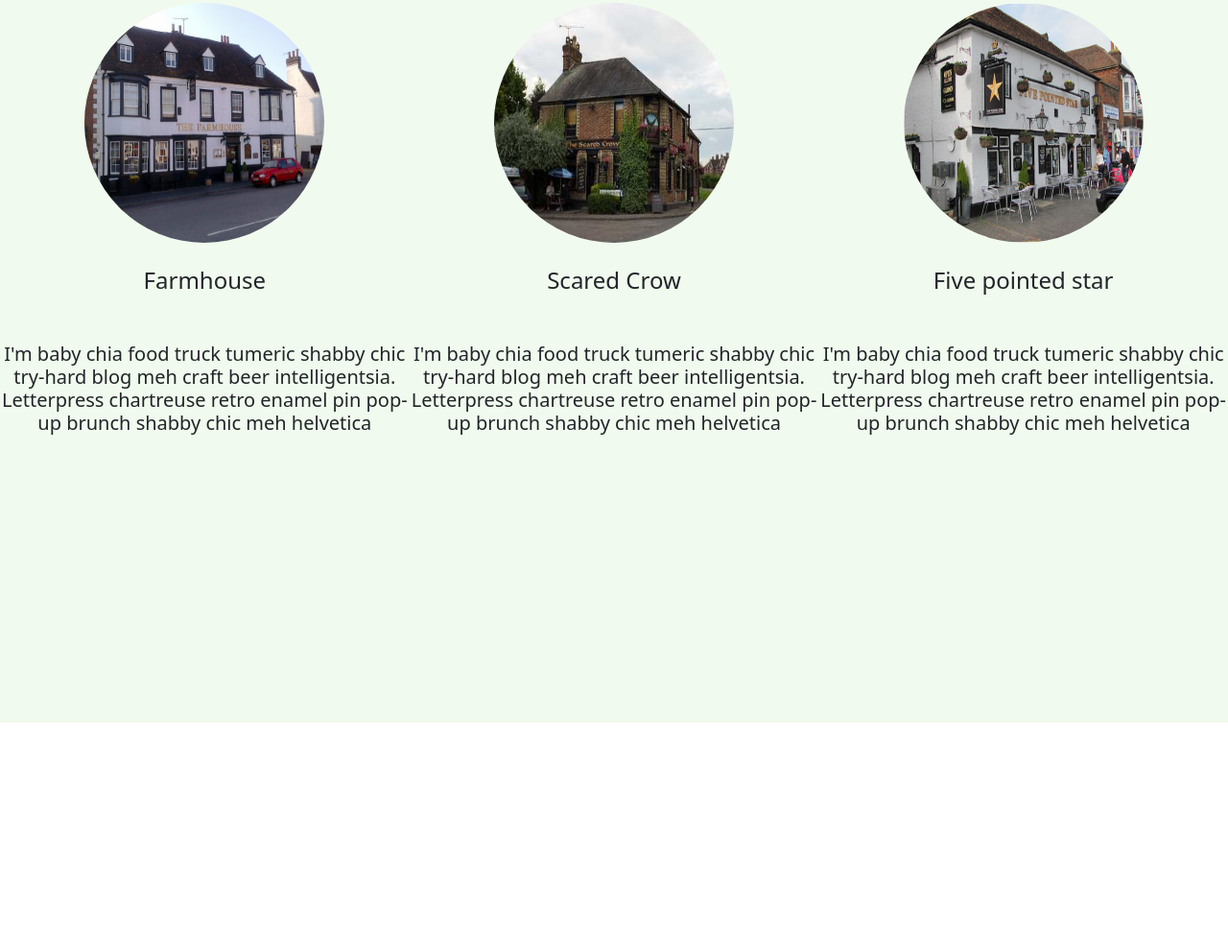
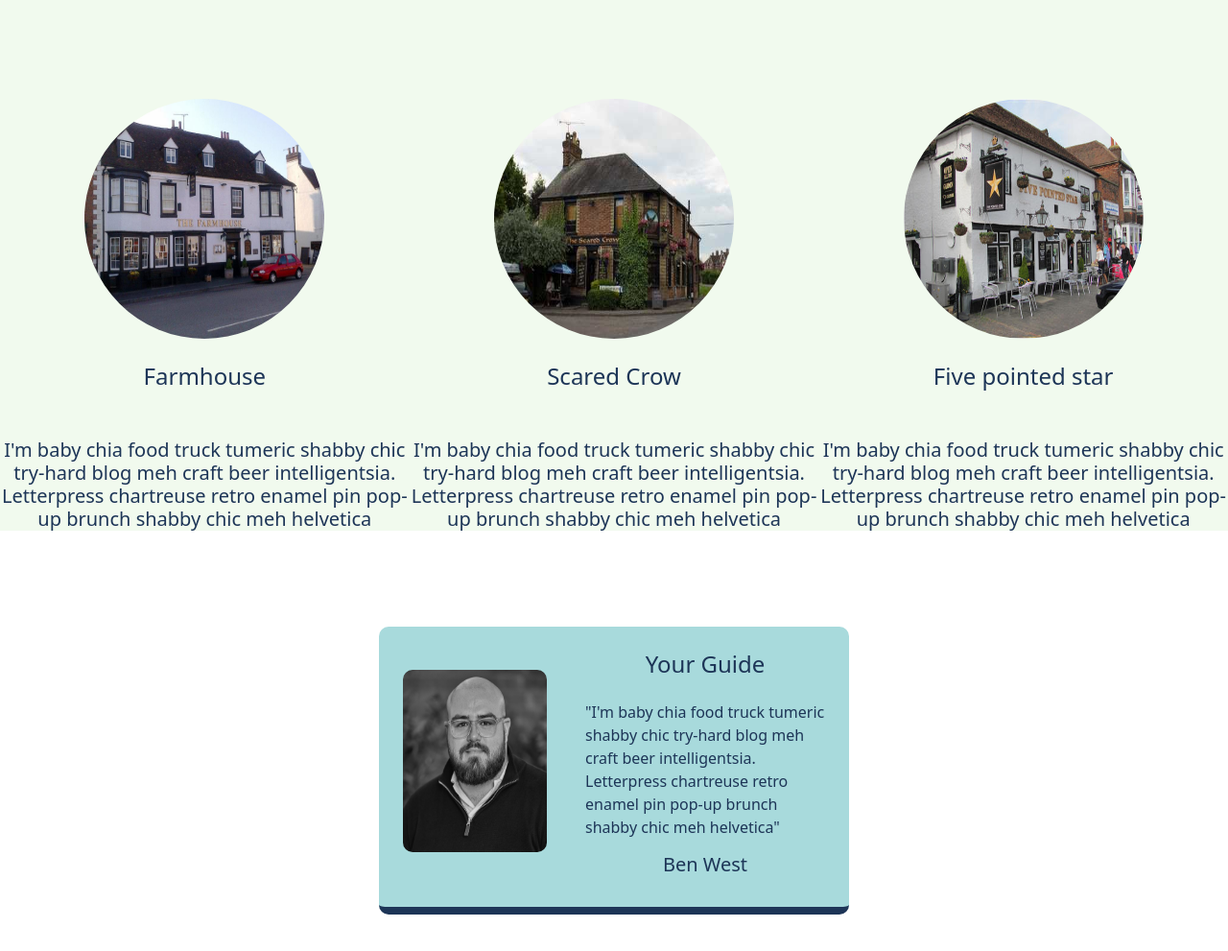
Before and after one commit to benwest0291/Home-town, a plain HTML site: page index.html in a window 1280 px wide. Shown: the part 797-1788 px from the top of the page at 96% size. Before the commit the page ends 1550 px from the top, so only its background shows below. Drawn offline with nearby package versions, Linux system fonts and the light colour scheme; a web font is replaced by a local one.

Commit message:
added lower card

```diff
--- a/index.html
+++ b/index.html
@@ -50,6 +50,7 @@
           brunch shabby chic meh helvetica
         </h5>
       </div>
+
       <div class="card__single">
         <img class="card__img" src="images/FiveStar.jpeg" alt="" />
         <h4 class="card__heading">Five pointed star</h4>
@@ -60,5 +61,20 @@
         </h5>
       </div>
     </section>
+
+    <section class="bottom__section">
+      <div class="guide__card">
+        <img class="guide__card-img" src="images/me.png" />
+        <div class="card__info">
+          <h4 class="heading">Your Guide</h4>
+          <p class="para">
+            "I'm baby chia food truck tumeric shabby chic try-hard blog meh
+            craft beer intelligentsia. Letterpress chartreuse retro enamel pin
+            pop-up brunch shabby chic meh helvetica"
+          </p>
+          <h5>Ben West</h5>
+        </div>
+      </div>
+    </section>
   </body>
 </html>
--- a/style.css
+++ b/style.css
@@ -39,7 +39,7 @@
   width: 100%;
   display: flex;
   justify-content: space-around;
-  height: 800px;
+  height: 600px;
 }
 
 .card__img {
@@ -50,19 +50,64 @@
 
 .card__single {
   text-align: center;
-  padding-top: 50px;
+  padding-top: 150px;
   width: 550px;
   margin-bottom: 50px;
 }
 
 .card__heading {
   margin-top: 25px;
+  color: #1d3557;
 }
 
 .card__p {
   margin-top: 50px;
   margin-bottom: 50px;
   font-weight: 300;
+  color: #1d3557;
 }
 
-/* guide */
+/* guide card */
+
+.guide__card {
+  margin-top: 100px;
+  background-color: #a8dadc;
+  width: 490px;
+  height: 300px;
+  border-bottom: solid 8px #1d3557;
+  display: flex;
+  border-radius: 10px;
+}
+
+.guide__card-img {
+  width: 150px;
+  height: 190px;
+  border-radius: 10px;
+  margin-top: 45px;
+  margin-left: 25px;
+}
+
+.card__info {
+  display: flex;
+  flex-direction: column;
+  align-items: center;
+  margin: 25px;
+  color: #1d3557;
+}
+
+.heading {
+  color: #1d3557;
+}
+
+.para {
+  width: 250px;
+  margin: 15px;
+  color: #1d3557;
+}
+
+.bottom__section {
+  display: flex;
+  align-items: center;
+  justify-content: center;
+  margin-bottom: 200px;
+}
```
Also changed, not shown: images/me.png (added).
